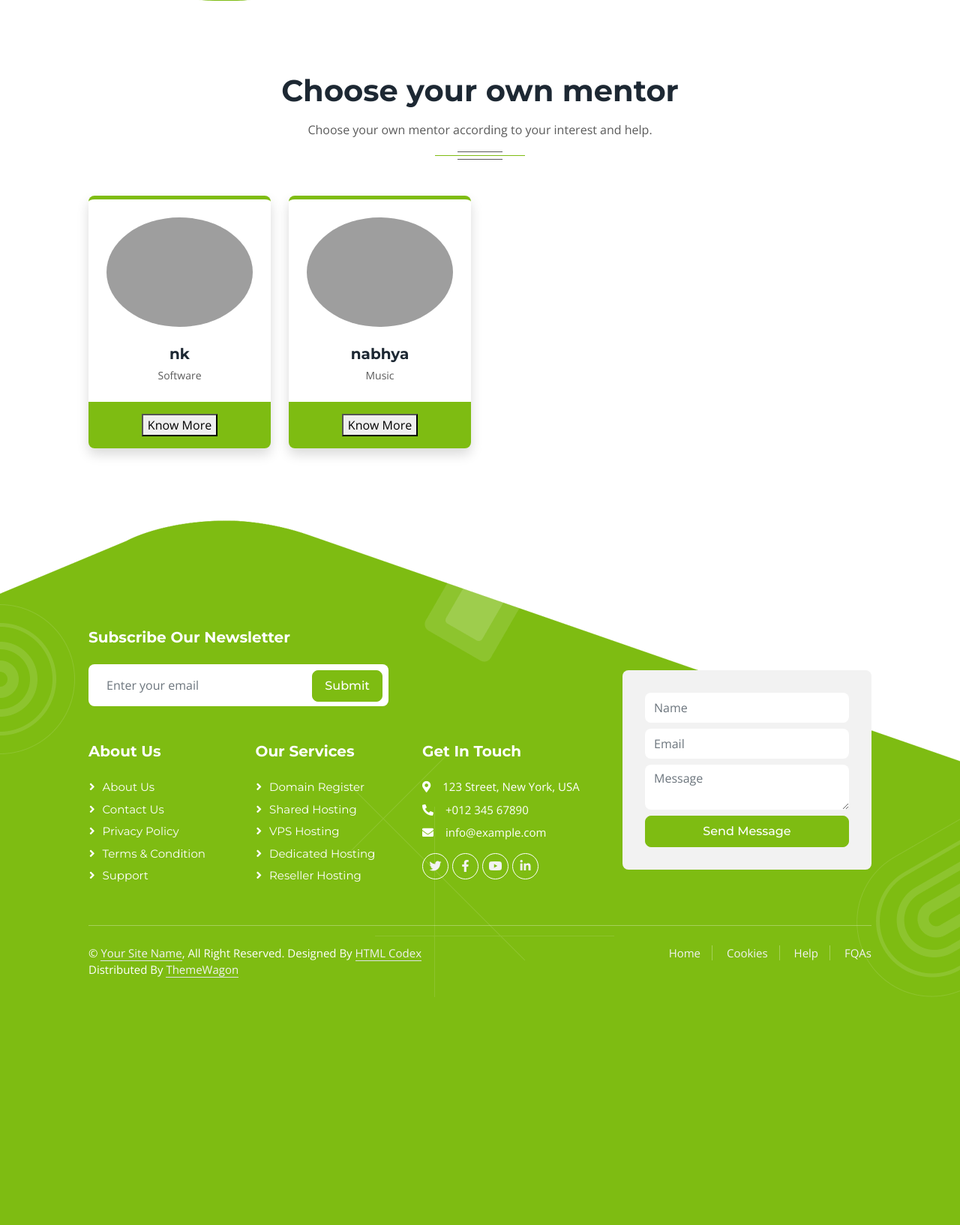
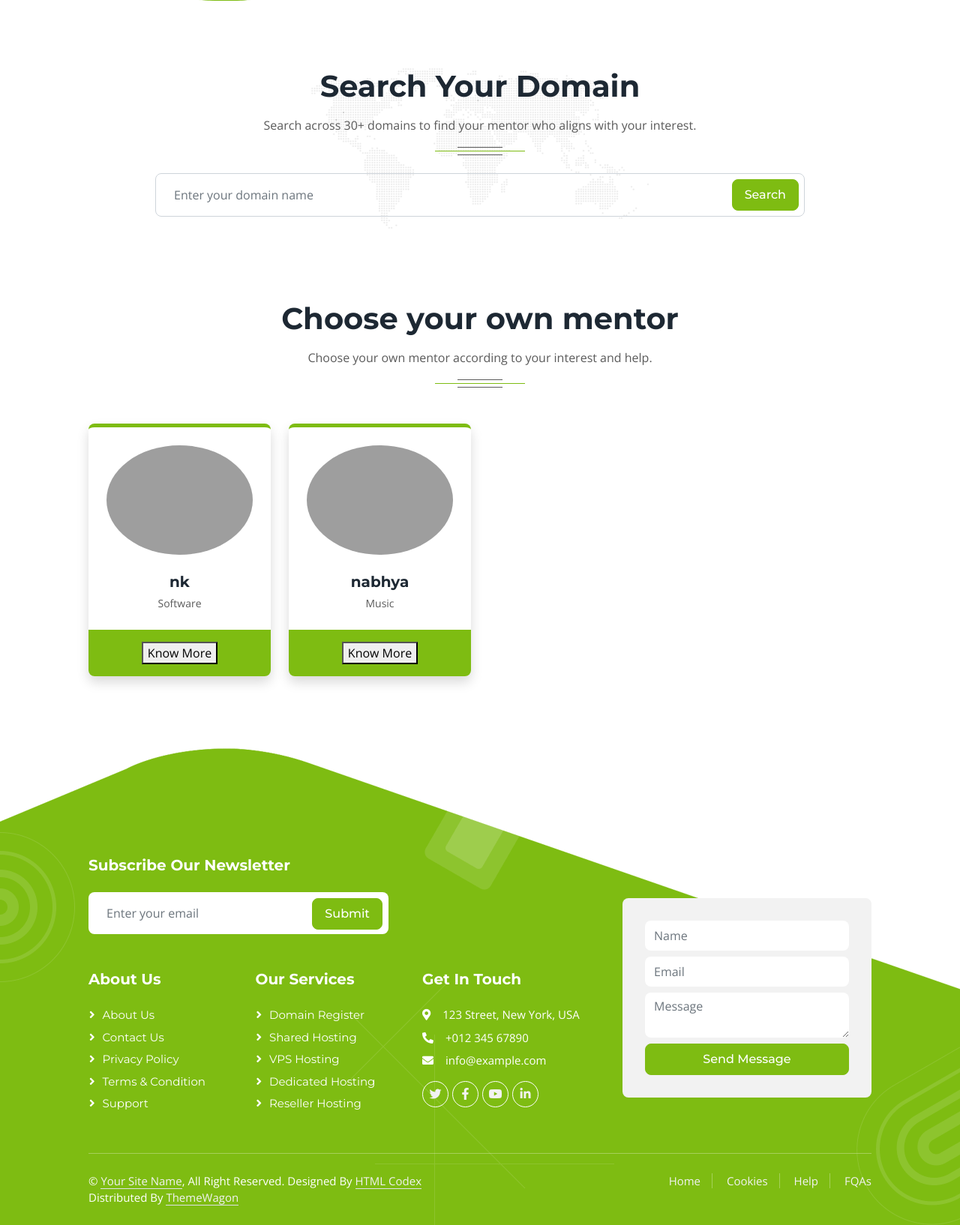
Before and after one commit to Mayur25Lohani/Portfolio_new, a Django app: page /team.html in a window 1280 px wide. Shown: the part 714-2348 px from the top of the page at 75% size. Before the commit the page ends 2044 px from the top, so only its background shows below. Run offline with Django 3.2, Linux system fonts and the light colour scheme; data comes from the database, SQL or seed files in the repository; both versions use the stored data as it was after the commit; some libraries are stand-ins or nearby versions; grey boxes are pictures that could not be loaded.

Commit message:
Search Function enabled

```diff
--- a/home/urls.py
+++ b/home/urls.py
@@ -4,10 +4,12 @@ from home import views
 from django.conf.urls.static import static
 from django.conf import settings
 
+app_name = 'home'
 
 urlpatterns = [
     path("", views.index, name='home'),
     path("index.html", views.index, name='home'),
     path("team.html", views.profiles, name='team'),
-    path("contact.html", views.contact, name='contact')
+    path("contact.html", views.contact, name='contact'),
+    path("search",views.profiles_search, name="profile_search"),
 ] + static(settings.MEDIA_URL, document_root=settings.MEDIA_ROOT)
--- a/home/views.py
+++ b/home/views.py
@@ -11,3 +11,17 @@ def profiles(request):
 
 def contact(request):
     return render(request, 'contact.html')
+
+
+def profiles_search(request):
+    query = request.GET.get('query')
+
+    mentors_list = models.Mentor_Profile.objects.filter(short_description__contains=query)
+    mentors_list = mentors_list.union(models.Mentor_Profile.objects.filter(long_description__contains=query))
+    mentors_list = mentors_list.union(models.Mentor_Profile.objects.filter(department__contains=query))
+    mentors_list = mentors_list.union(models.Mentor_Profile.objects.filter(role__contains=query))
+    mentors_list = mentors_list.union(models.Mentor_Profile.objects.filter(username__first_name__contains=query))
+    mentors_list = mentors_list.union(models.Mentor_Profile.objects.filter(username__last_name__contains=query))
+    mentors_list = mentors_list.union(models.Mentor_Profile.objects.filter(hall__contains=query))
+
+    return render(request,'team.html',{'query_profiles':mentors_list,})
--- a/templates/team.html
+++ b/templates/team.html
@@ -35,7 +35,28 @@
     </div>
 </div>
 <!-- Full Screen Search End -->
-
+<!-- Domain Search Start -->
+<div class="container-xxl domain mb-5" style="margin-top: 90px;">
+    <div class="container px-lg-5">
+        <div class="row justify-content-center">
+            <div class="col-lg-10">
+                <div class="section-title position-relative text-center mx-auto mb-4 pb-4 wow fadeInUp" data-wow-delay="0.1s" style="max-width: 600px;">
+                    <h1 class="mb-3">Search Your Domain</h1>
+                    <p class="mb-1">
+                        Search across 30+ domains to find your mentor who aligns with your interest.
+                    </p>
+                </div>
+                <div class="position-relative w-100 my-3 wow fadeInUp" data-wow-delay="0.3s">
+                    <form action="{% url 'home:profile_search' %}" method="GET">
+                        <input class="form-control bg-transparent w-100 py-3 ps-4 pe-5" type="text" placeholder="Enter your domain name" id="query" name="query">
+                        <button type="submit" class="btn btn-primary py-2 px-3 position-absolute top-0 end-0 mt-2 me-2">Search</button>
+                    </form>
+                </div>
+            </div>
+        </div>
+    </div>
+</div>
+<!-- Domain Search End -->
 
 <!-- Team Start -->
 <div class="container-xxl py-5">
@@ -45,6 +66,23 @@
             <p class="mb-1">Choose your own mentor according to your interest and help.</p>
         </div>
         <div class="row g-4">
+        {% if query_profiles %}
+        {% for mentor in query_profiles %}
+            <div class="col-lg-3 col-md-6 wow fadeInUp" data-wow-delay="0.1s">
+                <div class="team-item border-top border-5 border-primary rounded shadow overflow-hidden">
+                    <div class="text-center p-4">
+                        <img class="img-fluid rounded-circle mb-4" src="{{ mentor.photo.url }}" alt="">
+                        <h5 class="fw-bold mb-1">{{mentor.username}}</h5>
+                        <small>{{mentor.role}}</small>
+                    </div>
+                    <div class="d-flex justify-content-center bg-primary p-3">
+                        <!-- <a class="btn btn-square text-primary bg-white m-1" href=""><i class="fab fa-facebook-f"></i></a> -->
+                        <button>Know More</button>
+                    </div>
+                </div>
+            </div>
+        {% endfor %}
+        {% endif %}
         {% for mentor in mentor_profiles %}
             <div class="col-lg-3 col-md-6 wow fadeInUp" data-wow-delay="0.1s">
                 <div class="team-item border-top border-5 border-primary rounded shadow overflow-hidden">
```
Also changed, not shown: db.sqlite3.
